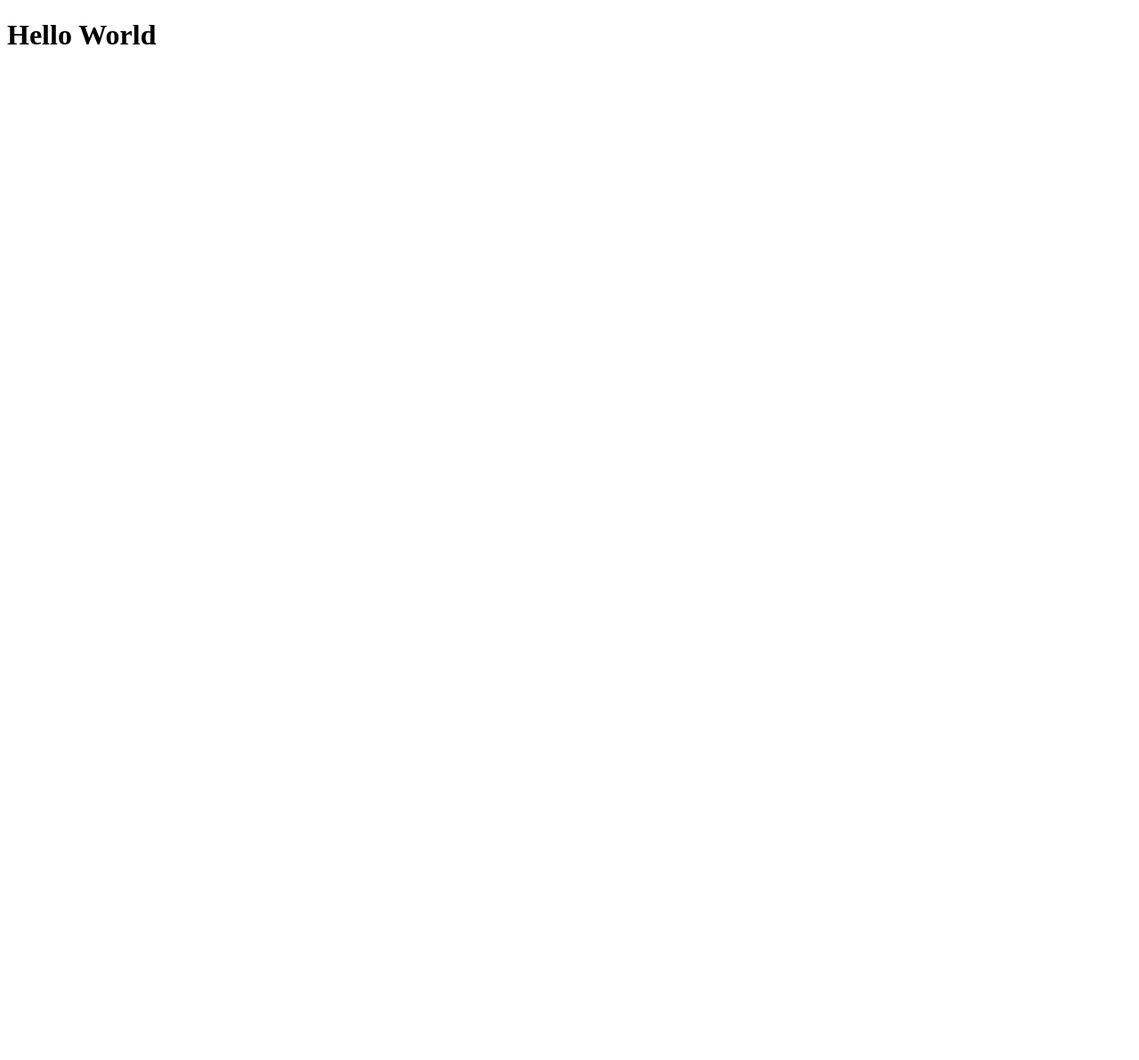
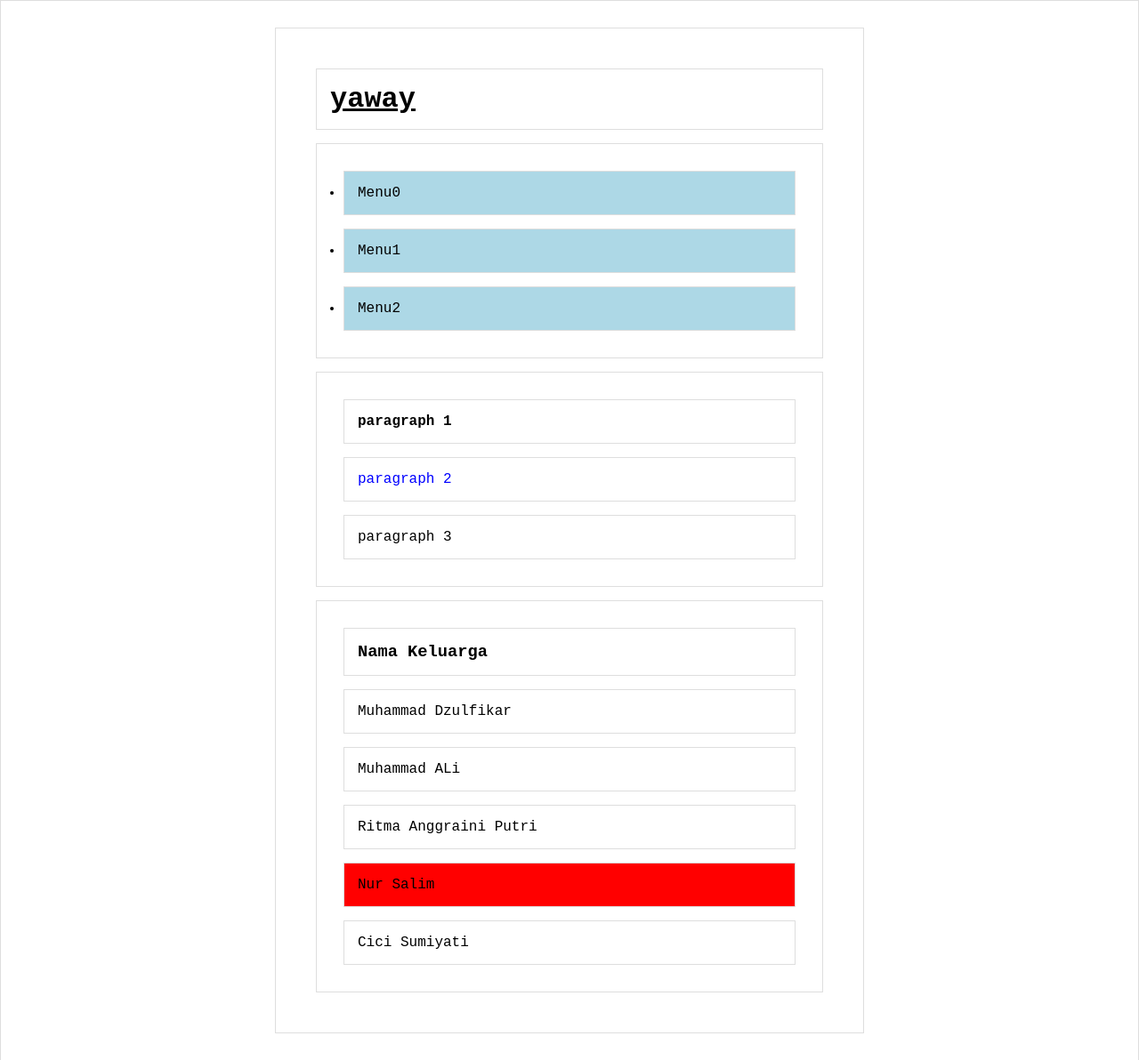
Before and after one commit to dzreexx/web-static-sederhana, a plain HTML site: page index.html in a window 1280 px wide. Shown: the whole page at 89% size. Before the commit the page ends 800 px from the top, so only its background shows below. Drawn offline with Linux system fonts and the light colour scheme.

Commit message:
Menambahkan script.js dan mengimplementasi DOM selection

```diff
--- a/index.html
+++ b/index.html
@@ -5,11 +5,51 @@
     <meta name="viewport" content="width=device-width, initial-scale=1.0">
     <link rel="icon" href="img/icon.PNG">
     <title>Selamat Datang</title>
+    <style>
+        *{
+            margin: 15px;
+            padding: 15px;
+            border: 1px solid #dedede;
+            font-family: 'Courier New', Courier, monospace;
+        }
+
+        html{
+            margin: 0%;
+            padding: 0%;
+        }
+
+        body{
+            max-width: 600px;
+            margin: 30px auto;
+            padding: 30px;
+        }
+
+    </style>
 </head>
 <body>
-    <h1>Hello World</h1>
+    <h1 id="judul">Hello World</h1>
+
+    <ul>
+        <li><a href="">menu 1</a></li>
+        <li><a href="">menu 2</a></li>
+        <li><a href="">menu 3</a></li>
+    </ul>
+
+    <div id="satu">
+        <p class="p1">paragraph 1</p>
+        <p class="p2">paragraph 2</p>
+        <p class="p3">paragraph 3</p>
+    </div>
+
+    <div id="dua">
+        <h3>Nama Keluarga</h3>
+        <p class="p1">Muhammad Dzulfikar</p>
+        <p class="p2">Muhammad ALi</p>
+        <p class="p3">Ritma Anggraini Putri</p>
+        <p class="p3">Nur Salim</p>
+        <p class="p3">Cici Sumiyati</p>
+    </div>
+
+    <script src="script.js"></script>
 </body>
-<script>
-    console.log(document);
-</script>
 </html>
--- /dev/null
+++ b/script.js
@@ -0,0 +1,28 @@
+// DOM Selection
+//getElementById
+const judul = document.getElementById('judul');
+judul.style.textDecoration = 'underline';
+judul.innerText = 'yaway';
+
+//getElementByTagName /HtmlCollection
+
+const list = document.getElementsByTagName('li');
+for( let i = 0; i < list.length; i++){
+    list[i].innerHTML = 'Menu'+[i];
+    list[i].style.backgroundColor = 'lightblue'
+}
+
+//getElementByClassName /HtmlCollection
+
+const paragrap = document.getElementsByClassName('p1')[0];
+paragrap.style.fontWeight = 'bold';
+
+//querySelector
+
+const p2 = document.querySelector('.p2');
+p2.style.color = 'blue';
+
+//querrySelectorAll /
+const dua = document.getElementById('dua');
+const p = dua.querySelectorAll('p')[3];
+p.style.backgroundColor = 'red';
```
